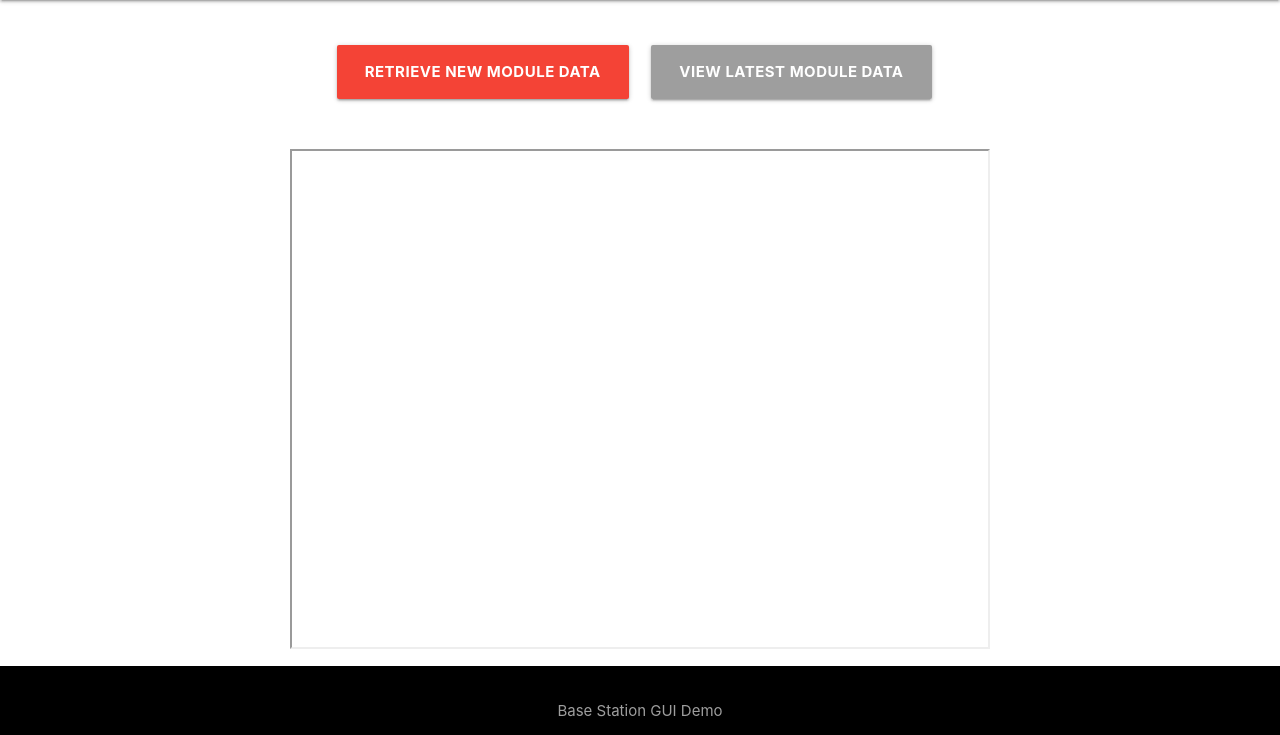
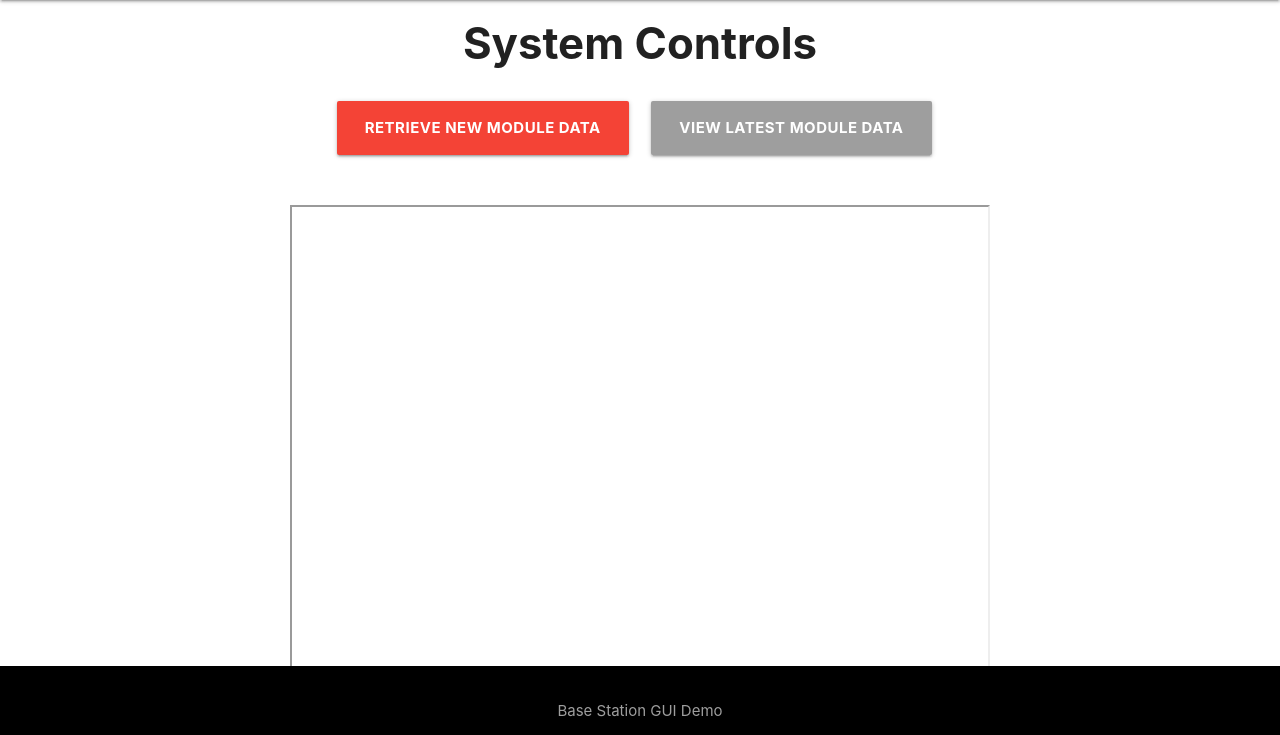
Before and after one commit to 2nsobi/SDP-2020-Team30, a Flask app: page / in a window 1280 px wide. Shown: the part 64-799 px from the top of the page. Run offline with Flask 2, Linux system fonts and the light colour scheme; parts of the project's set-up code (start-up, migrations or seed data) failed here and were passed over.

Commit message:
small visual changes to flask website

```diff
--- a/flask_app/templates/index.html
+++ b/flask_app/templates/index.html
@@ -44,7 +44,7 @@
 </nav>
 
 <div class="container">
-    <div class="section"></div>
+    <h3 class="center" style="margin-top:20px;"><b>System Controls</b></h3>
 
     <div class="row section">
         <div class="col s6 right-align">
@@ -64,6 +64,9 @@
     <div class="section center-align">
         <iframe name="modulesPlotIframe" src="/dummy-page" width="700" height="500"></iframe>
     </div>
+
+    <div class="section"></div>
+    <div class="section"></div>
 </div>
 
 <footer class="page-footer black" style="position:fixed;bottom:0;left:0;width:100%;">
```
